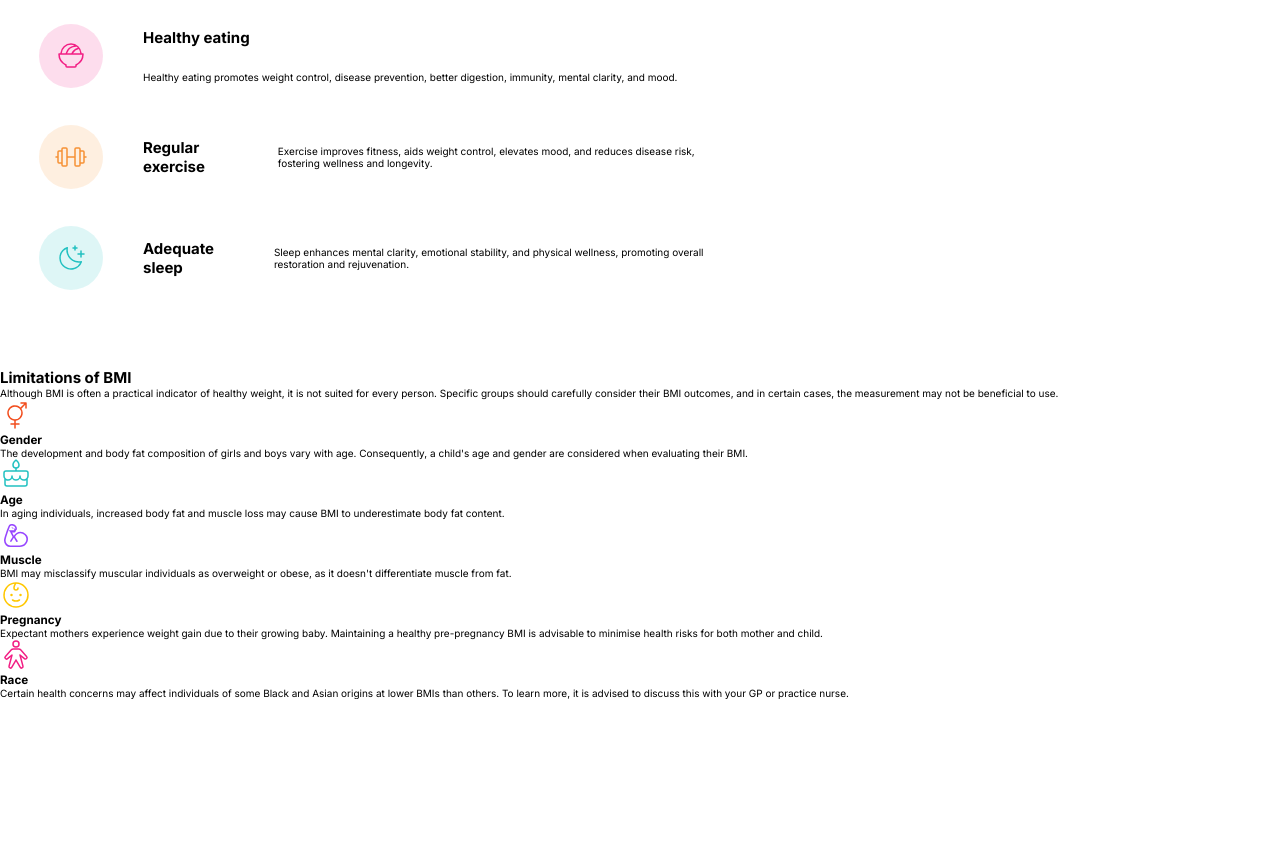
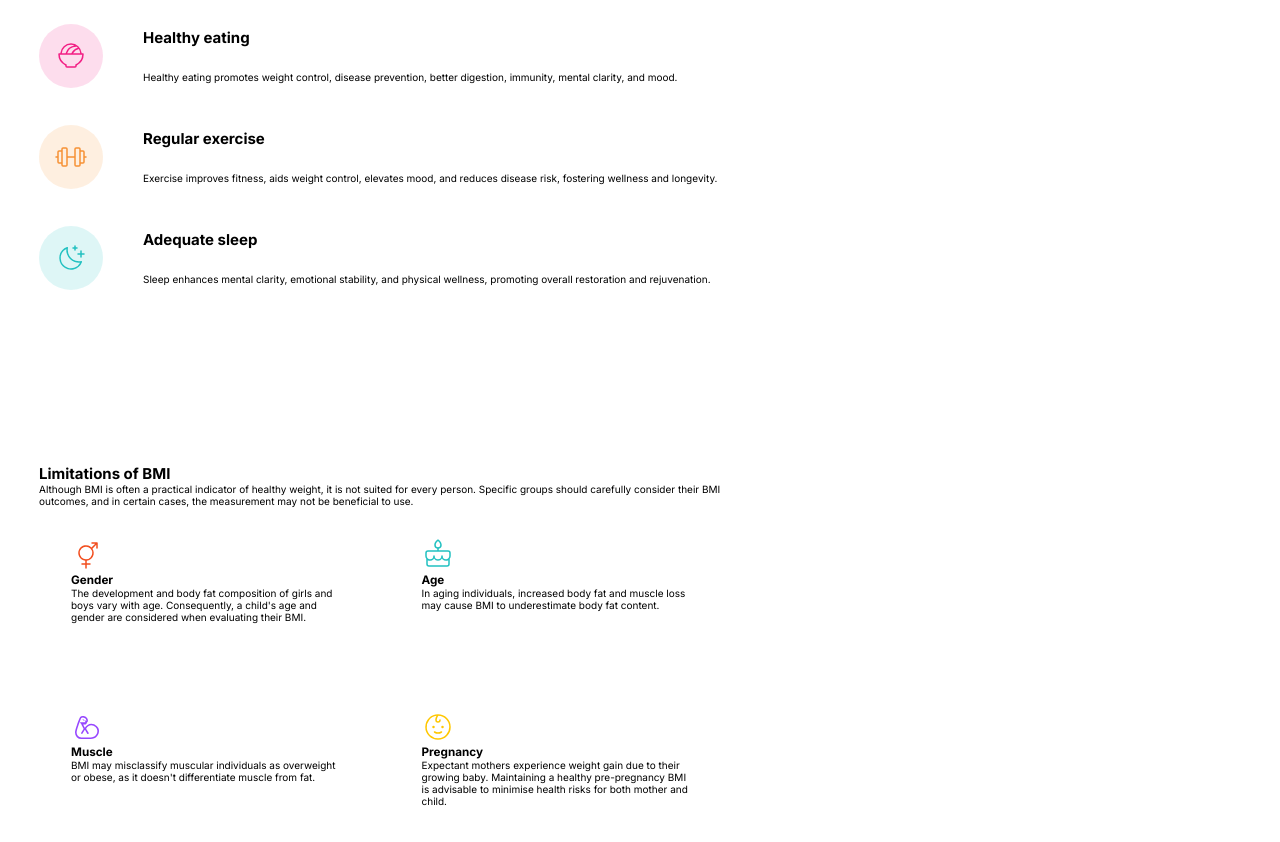
Before and after one commit to AdamHaniff/Body-Mass-Index-Calculator, a website built with Parcel: page index.html in a window 1280 px wide. Shown: the part 1360-2202 px from the top of the page. Before the commit the page ends 2059 px from the top, so only its background shows below. Built offline with nearby package versions, Linux system fonts and the light colour scheme.

Commit message:
Styled BMI-limitations for tablet layout

```diff
--- a/index.html
+++ b/index.html
@@ -220,11 +220,13 @@
             src="assets/images/icon-exercise.svg"
             alt="Exercise icon"
           />
+          <div class="improve-container__text">
             <h2 class="improve-container__header">Regular exercise</h2>
             <p class="improve-container__paragraph">
               Exercise improves fitness, aids weight control, elevates mood, and
               reduces disease risk, fostering wellness and longevity.
             </p>
+          </div>
         </div>
         <div class="improve-container">
           <img
@@ -232,11 +234,13 @@
             src="assets/images/icon-sleep.svg"
             alt="Sleep icon"
           />
+          <div class="improve-container__text">
             <h2 class="improve-container__header">Adequate sleep</h2>
             <p class="improve-container__paragraph">
               Sleep enhances mental clarity, emotional stability, and physical
               wellness, promoting overall restoration and rejuvenation.
             </p>
+          </div>
         </div>
       </section>
       <section class="BMI-limitations">
--- a/sass/main.scss
+++ b/sass/main.scss
@@ -731,6 +731,36 @@ body {
       max-width: 58.2rem;
     }
   }
+
+  // ******** BMI-LIMITATIONS ********
+  .BMI-limitations {
+    padding: 9.6rem 4.3rem 9.6rem 3.9rem;
+
+    .limitations-text-container {
+      &__paragraph {
+        max-width: 68.6rem;
+      }
+    }
+
+    &__container {
+      width: 68.6rem;
+      display: grid;
+      grid-template-columns: repeat(2, 1fr);
+      gap: 2.4rem 1.5rem;
+
+      & .limitation-container:last-child {
+        grid-column: 1 / -1;
+        justify-self: center;
+        max-width: 36.5rem;
+      }
+    }
+
+    .limitation-container {
+      max-width: 33.5rem;
+      padding: 3.2rem;
+      gap: 1.6rem;
+    }
+  }
 }
 
 // *** CLASS USED WITH JAVASCRIPT ***
```
Also changed, not shown: css/main.css, 1 other file. Lines whose indentation alone changed are shown as unchanged.
